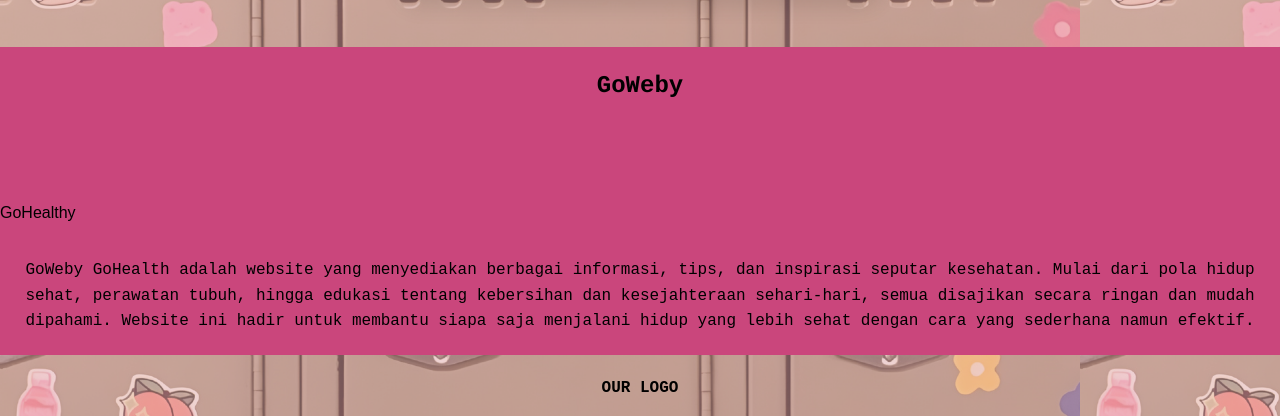
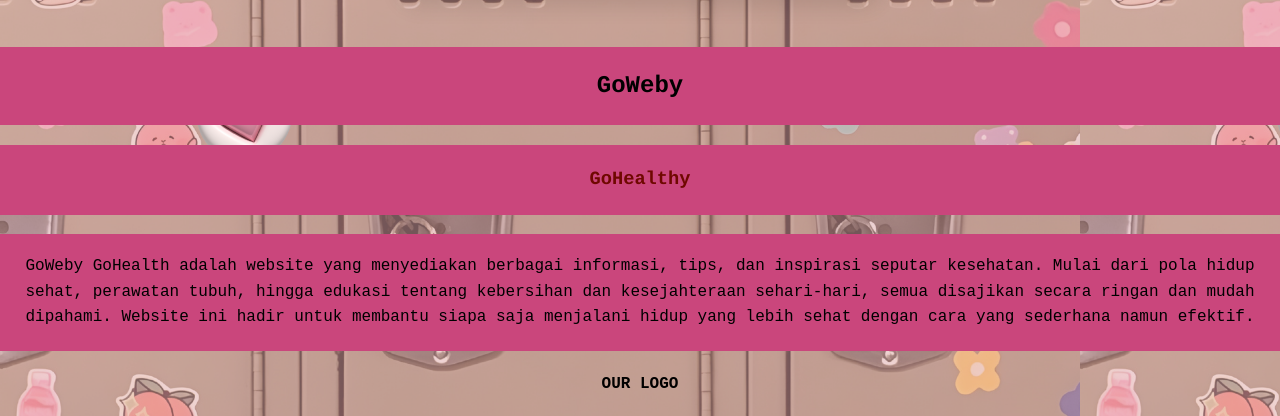
Before and after one commit to carrisacahyamalva-jpg/ujang-kedu, a plain HTML site: page index.html in a window 1280 px wide. Shown: the part 305-721 px from the top of the page. Drawn offline with Linux system fonts and the light colour scheme; a script that the page names is missing; a web font is replaced by a local one.

Commit message:
Update index.html

```diff
--- a/index.html
+++ b/index.html
@@ -23,9 +23,9 @@
 
         <h1>GoWeby</h1>
 
-       <div style="background-color: #ca467c; width: 100%;">
+
         <h2>GoWeby</h2>
-         <h3></h3>GoHealthy</h3>
+         <h3>GoHealthy</h3>
                  <p>GoWeby GoHealth adalah website yang menyediakan berbagai informasi, tips, dan inspirasi seputar kesehatan.
                   Mulai dari pola hidup sehat, perawatan tubuh, hingga edukasi tentang kebersihan dan kesejahteraan sehari-hari,
                   semua disajikan secara ringan dan mudah dipahami.
```
